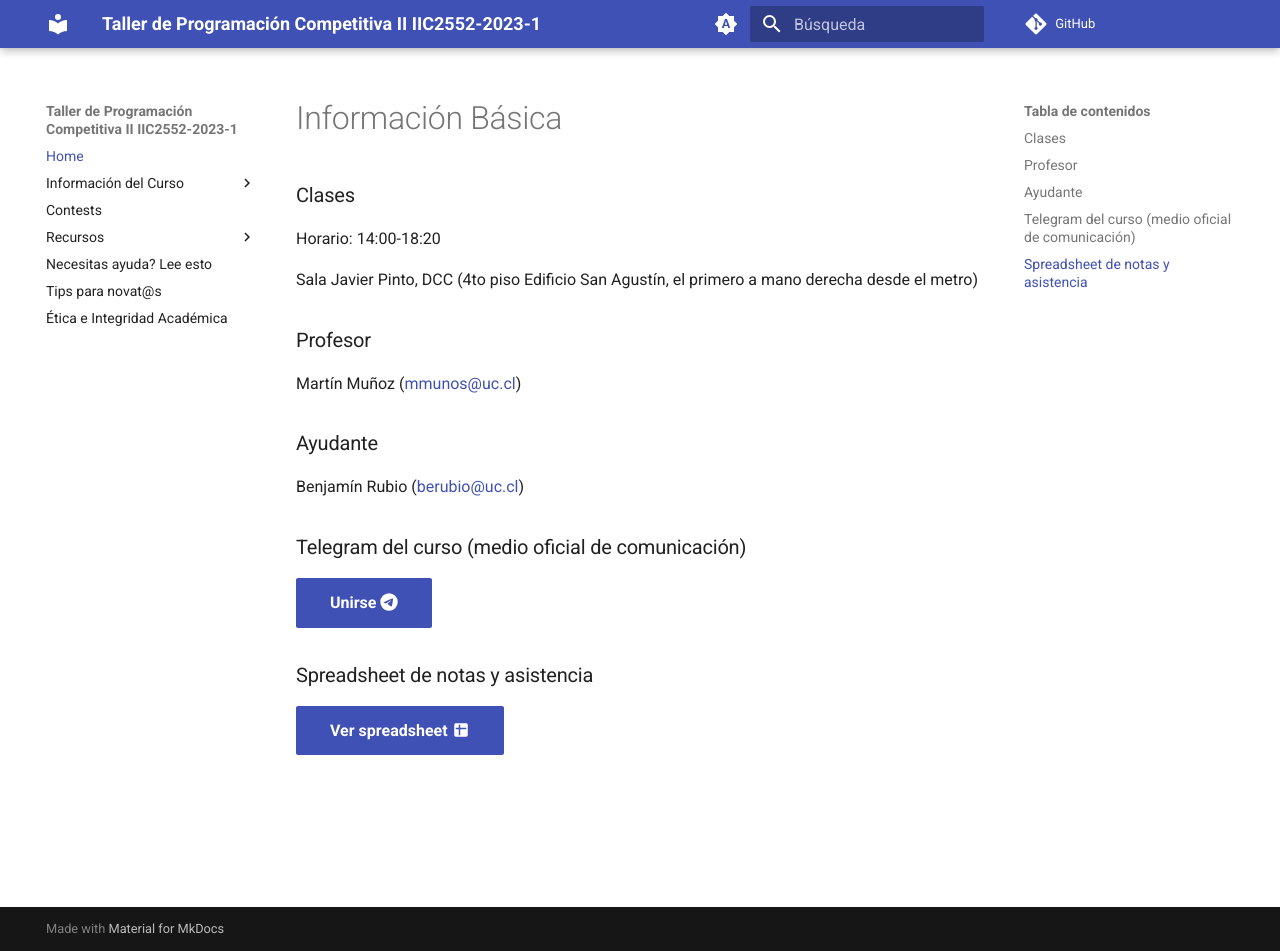
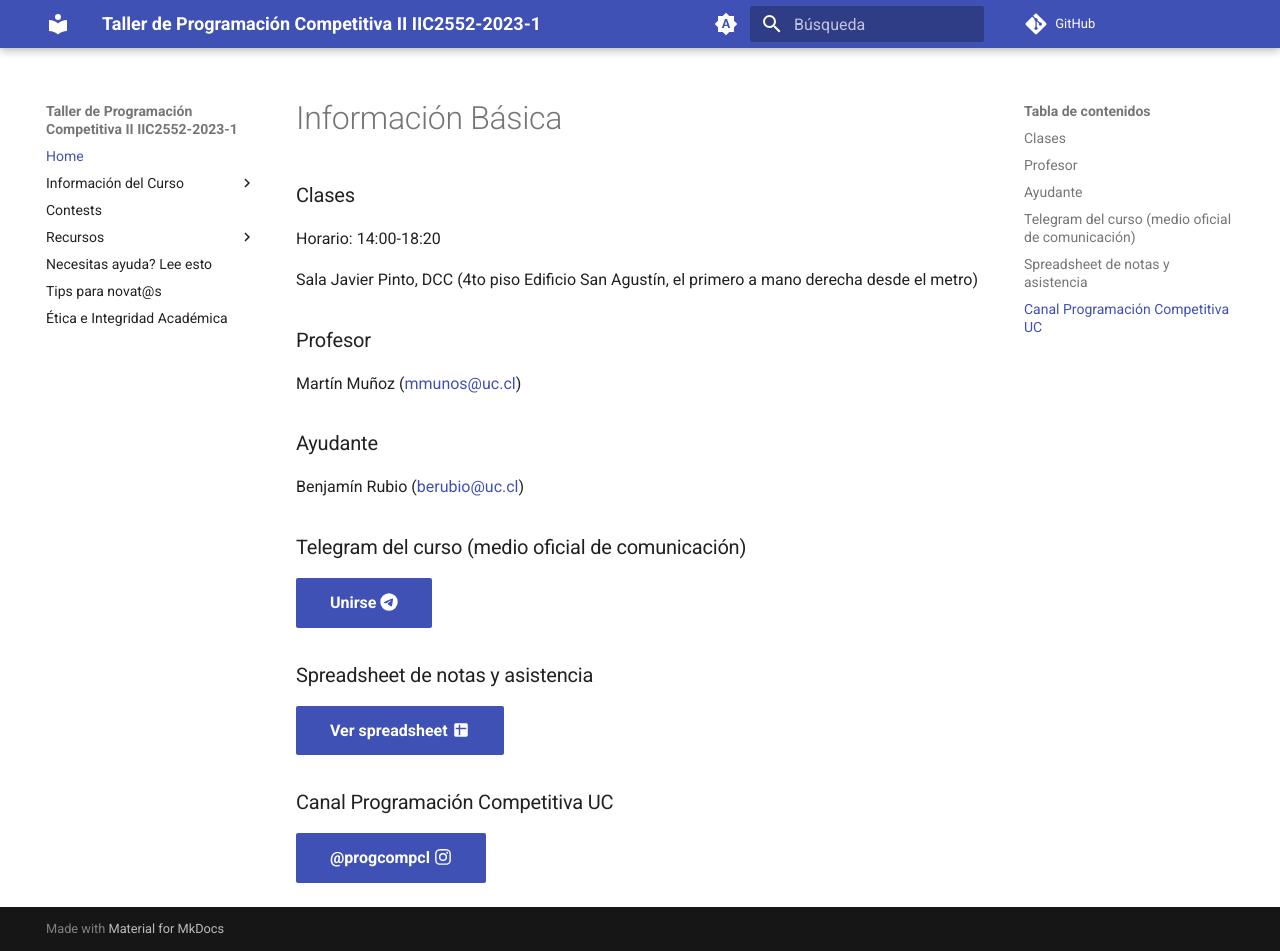
Before and after one commit to progcompuc/IIC2552-2023-1, an MkDocs documentation site: the page built from docs/index.md, in a window 1280 px wide and 951 px high. Built offline with MkDocs 1.6.1 and Material for MkDocs 9.7.7, drawn with Linux system fonts in a browser that asks for light colours; comment, search, counter and statistics services are not loaded.

Commit message:
link al instagram osiosi

```diff
--- a/docs/index.md
+++ b/docs/index.md
@@ -27,3 +27,7 @@ Benjamín Rubio (<berubio@uc.cl>)
 ### Spreadsheet de notas y asistencia
 
 [Ver spreadsheet :material-google-spreadsheet:](https://docs.google.com/spreadsheets/d/1ioERtF_ZxN1g8T1P7kLeBK4DbwcEaAGn_BZS6oKvpiE){ .md-button .md-button--primary }
+
+### Canal Programación Competitiva UC
+
+[@progcompcl :fontawesome-brands-instagram:](https://www.instagram.com/progcompuc/){ .md-button .md-button--primary }
```
